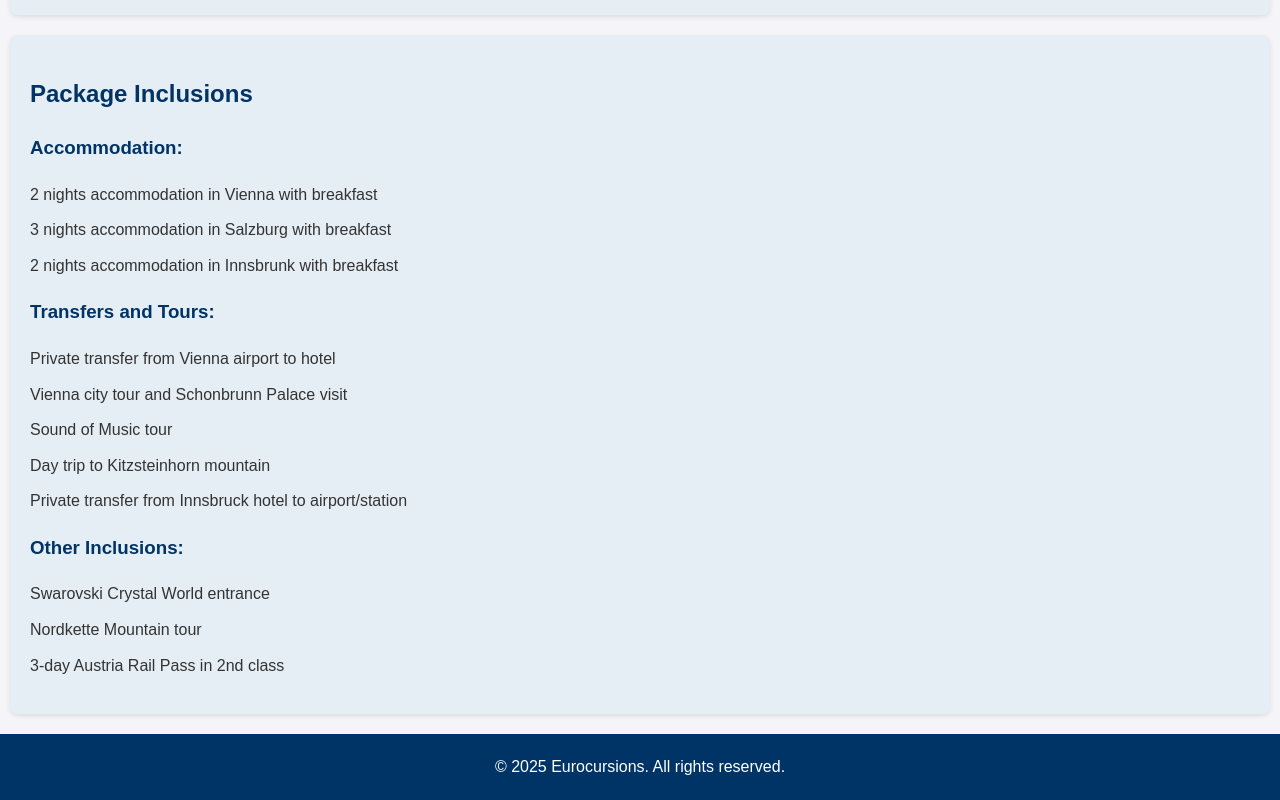
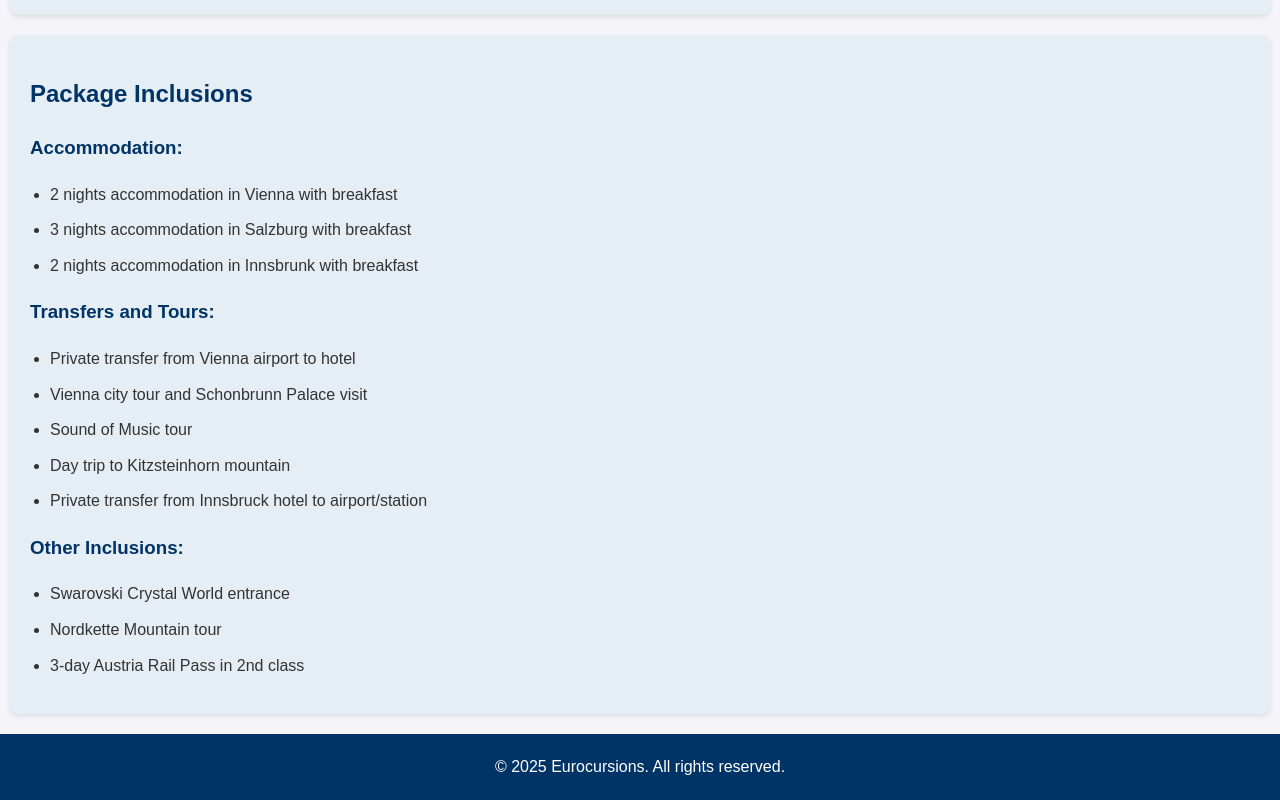
Before and after one commit to ashishswami24/EuropeTours, a plain HTML site: page austria.html in a window 1280 px wide. Shown: the part 806-1606 px from the top of the page. Drawn offline with Linux system fonts and the light colour scheme.

Commit message:
code refactor

```diff
--- a/Scripts.js
+++ b/Scripts.js
@@ -88,3 +88,8 @@ window.onresize = function () {
           document.body.classList.remove('scrolled');
       }
   });
+
+  function toggle() {
+    const details = document.getElementById('itinerary-details');
+    details.style.display = details.style.display === 'none' ? 'block' : 'none';
+}
--- a/austria.html
+++ b/austria.html
@@ -6,12 +6,6 @@
     <title>Austrian Jewels - Eurocursions</title>
     <link rel="stylesheet" href="package.css">
     <link rel="stylesheet" href="https://cdnjs.cloudflare.com/ajax/libs/font-awesome/5.15.3/css/all.min.css">
-    <script>
-        function toggle() {
-            const details = document.getElementById('itinerary-details');
-            details.style.display = details.style.display === 'none' ? 'block' : 'none';
-        }
-    </script>
 </head>
 <body>
 
@@ -76,17 +70,17 @@
     </div>
 </section>
 
-<section>
+<section >
     <h2>Package Inclusions</h2>
     <h3>Accommodation:</h3>
-    <ul>
+    <ul class = "bullet">
         <li>2 nights accommodation in Vienna with breakfast</li>
         <li>3 nights accommodation in Salzburg with breakfast</li>
         <li>2 nights accommodation in Innsbrunk with breakfast</li>
     </ul>
 
     <h3>Transfers and Tours:</h3>
-    <ul>
+    <ul class = "bullet">
         <li>Private transfer from Vienna airport to hotel</li>
         <li>Vienna city tour and Schonbrunn Palace visit</li>
         <li>Sound of Music tour</li>
@@ -95,7 +89,7 @@
     </ul>
 
     <h3>Other Inclusions:</h3>
-    <ul>
+    <ul class = "bullet">
         <li>Swarovski Crystal World entrance</li>
         <li>Nordkette Mountain tour</li>
         <li>3-day Austria Rail Pass in 2nd class</li>
@@ -105,6 +99,6 @@
 <footer>
     <p>&copy; 2025 Eurocursions. All rights reserved.</p>
 </footer>
-
+<script src="scripts.js"></script>
 </body>
 </html>
--- a/package.css
+++ b/package.css
@@ -49,6 +49,12 @@ h3 {
 ul {
     list-style: none;
     padding: 0;
+}
+
+
+ul.bullet {
+    list-style: disc;
+    padding-left: 20px;
 }
 
 li {
```
